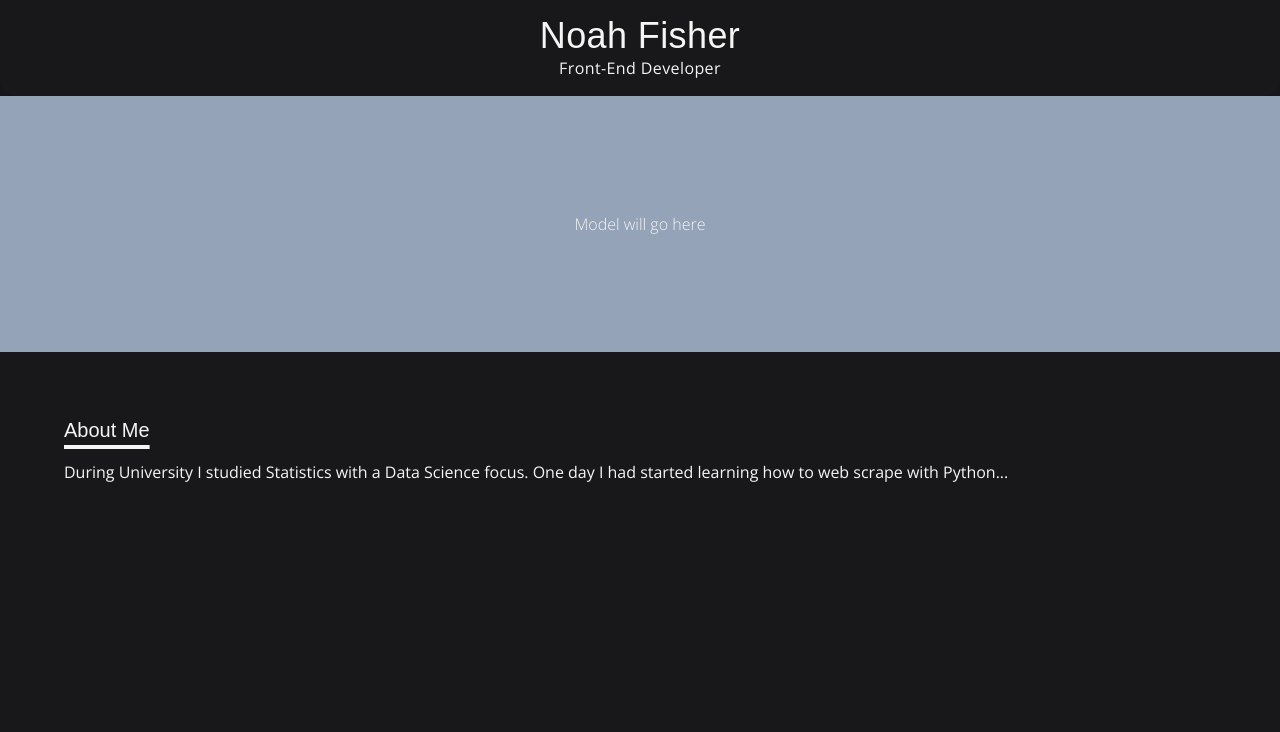
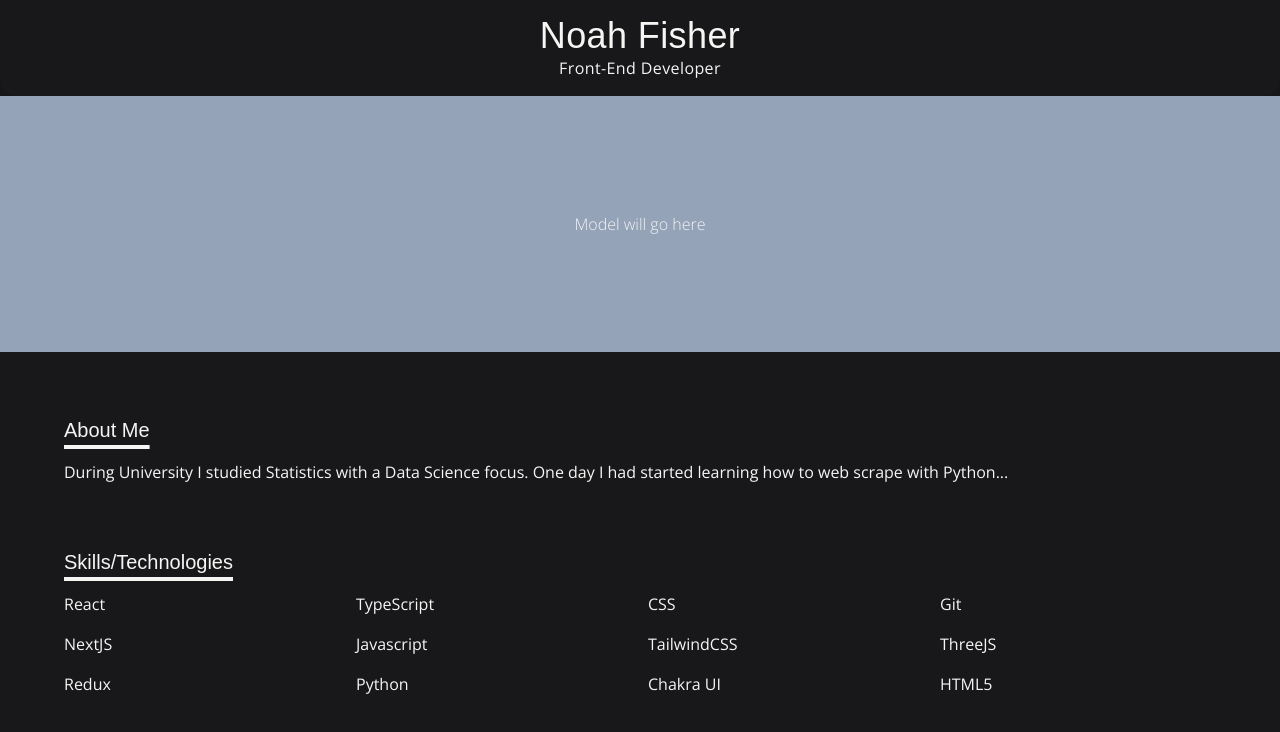
Before and after one commit to airincs/portfolio-22, a Next.js app: page / in a window 1280 px wide. Shown: the top 732 px of the page. Built offline with nearby package versions, Linux system fonts and the light colour scheme; a web font is replaced by a local one.

Commit message:
Completed about and skills sections

```diff
--- a/components/body/Body.tsx
+++ b/components/body/Body.tsx
@@ -2,14 +2,16 @@ import React, { FC } from "react";
 import BodyHeader from "./BodyHeader";
 import Model from "./Model";
 import About from "./About";
+import Skills from "./Skills";
 
 const Body: FC = () => {
   return (
-    <div>
+    <React.Fragment>
       <BodyHeader />
       <Model />
       <About />
-    </div>
+      <Skills />
+    </React.Fragment>
   );
 };
 
--- /dev/null
+++ b/components/body/ProfessionalExperience.tsx
@@ -0,0 +1,7 @@
+import React, { FC } from "react";
+
+const ProfessionalExperience: FC = () => {
+  return <div>pro</div>;
+};
+
+export default ProfessionalExperience;
--- /dev/null
+++ b/components/body/Skills.tsx
@@ -0,0 +1,27 @@
+import React, { FC } from "react";
+
+const Skills: FC = () => {
+  return (
+    <div className="flex flex-col m-16">
+      <p className="font-custom3 text-xl underline decoration-4 underline-offset-8">
+        Skills/Technologies
+      </p>
+      <div className="grid gap-4 grid-cols-4 grid-row-3 font-custom1 mt-4">
+        <span>React</span>
+        <span>TypeScript</span>
+        <span>CSS</span>
+        <span>Git</span>
+        <span>NextJS</span>
+        <span>Javascript</span>
+        <span>TailwindCSS</span>
+        <span>ThreeJS</span>
+        <span>Redux</span>
+        <span>Python</span>
+        <span>Chakra UI</span>
+        <span>HTML5</span>
+      </div>
+    </div>
+  );
+};
+
+export default Skills;
```
